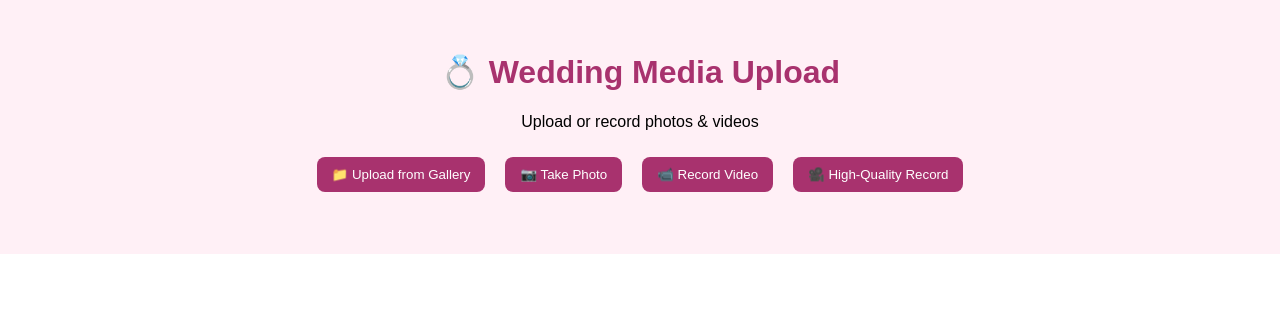
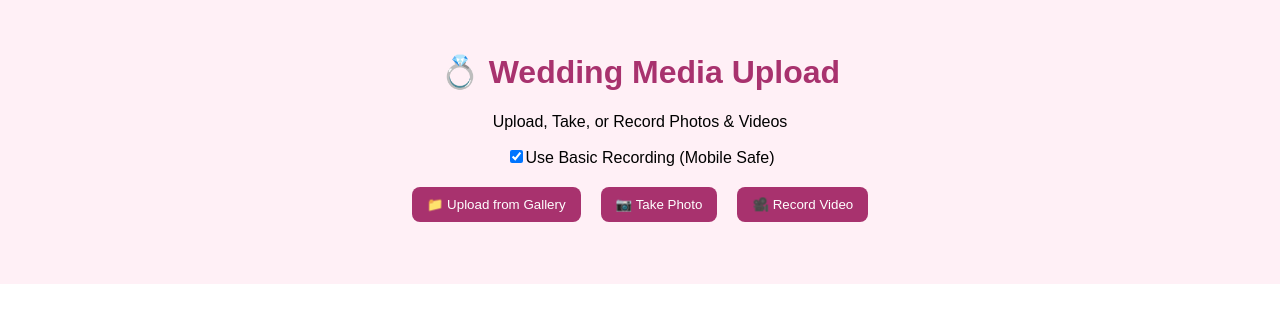
Before and after one commit to Paulaayman16/wedding-photo-app, a React (Create React App) app: page / in a window 1280 px wide. Shown: the top 322 px of the page. Built offline with nearby package versions, Linux system fonts and the light colour scheme.

Commit message:
Add fallback recording toggle

```diff
--- a/src/App.js
+++ b/src/App.js
@@ -30,6 +30,7 @@ export default function App() {
   const [recording, setRecording] = useState(false);
   const [stream, setStream] = useState(null);
   const [mediaRecorder, setMediaRecorder] = useState(null);
+  const [useBasicRecorder, setUseBasicRecorder] = useState(true);
 
   const fileInputRef = useRef(null);
   const cameraInputRef = useRef(null);
@@ -72,11 +73,7 @@ export default function App() {
   };
 
   const startRecording = async () => {
-    const stream = await navigator.mediaDevices.getUserMedia({
-      video: { width: 1280, height: 720 },
-      audio: true,
-    });
-
+    const stream = await navigator.mediaDevices.getUserMedia({ video: { width: 1280, height: 720 }, audio: true });
     videoRef.current.srcObject = stream;
     setStream(stream);
     setRecording(true);
@@ -85,7 +82,6 @@ export default function App() {
     const chunks = [];
 
     recorder.ondataavailable = (e) => chunks.push(e.data);
-
     recorder.onstop = async () => {
       const blob = new Blob(chunks, { type: "video/mp4" });
       const file = new File([blob], "recorded-video.mp4", { type: "video/mp4" });
@@ -105,11 +101,6 @@ export default function App() {
 
     recorder.start();
     setMediaRecorder(recorder);
-
-    // Auto stop after 10 seconds
-    setTimeout(() => {
-      if (recorder.state === "recording") stopRecording();
-    }, 10000);
   };
 
   const stopRecording = () => {
@@ -121,29 +112,38 @@ export default function App() {
   return (
     <div style={{ padding: "2rem", fontFamily: "sans-serif", background: "#fff0f6", textAlign: "center" }}>
       <h1 style={{ color: "#a8326e" }}>💍 Wedding Media Upload</h1>
-      <p>Upload or record photos & videos</p>
+      <p>Upload, Take, or Record Photos & Videos</p>
 
-      {/* Hidden Inputs */}
+      <label>
+        <input
+          type="checkbox"
+          checked={useBasicRecorder}
+          onChange={(e) => setUseBasicRecorder(e.target.checked)}
+        />
+        Use Basic Recording (Mobile Safe)
+      </label>
+
       <input ref={fileInputRef} type="file" accept="image/*,video/*" multiple onChange={handleFileSelect} style={{ display: "none" }} />
       <input ref={cameraInputRef} type="file" accept="image/*" capture="environment" onChange={handleFileSelect} style={{ display: "none" }} />
       <input ref={videoCaptureRef} type="file" accept="video/*" capture="environment" onChange={handleFileSelect} style={{ display: "none" }} />
 
-      {/* Action Buttons */}
       <div style={{ margin: "10px" }}>
         <button onClick={() => fileInputRef.current.click()} style={btnStyle}>📁 Upload from Gallery</button>
         <button onClick={() => cameraInputRef.current.click()} style={btnStyle}>📷 Take Photo</button>
-        <button onClick={() => videoCaptureRef.current.click()} style={btnStyle}>📹 Record Video</button>
-        {!recording ? (
-          <button onClick={startRecording} style={btnStyle}>🎥 High-Quality Record</button>
+        {useBasicRecorder ? (
+          <button onClick={() => videoCaptureRef.current.click()} style={btnStyle}>🎥 Record Video</button>
         ) : (
-          <button onClick={stopRecording} style={{ ...btnStyle, backgroundColor: "red" }}>🛑 Stop Recording</button>
+          !recording ? (
+            <button onClick={startRecording} style={btnStyle}>🎥 High-Quality Record</button>
+          ) : (
+            <button onClick={stopRecording} style={{ ...btnStyle, backgroundColor: "red" }}>🛑 Stop Recording</button>
+          )
         )}
       </div>
 
       {recording && <video ref={videoRef} autoPlay muted style={{ width: "100%", maxWidth: "400px", margin: "auto", borderRadius: "10px" }} />}
       {uploading && <p style={{ color: "orange" }}>📤 Uploading... Please wait</p>}
 
-      {/* Media Gallery */}
       <div style={{ display: "grid", gridTemplateColumns: "repeat(auto-fit, minmax(160px, 1fr))", gap: "10px", marginTop: "20px" }}>
         {media.map((item, index) => (
           <div key={index}>
@@ -152,9 +152,7 @@ export default function App() {
             ) : (
               <>
                 <video src={item.url} controls style={{ width: "100%", borderRadius: "10px" }} />
-                <a href={item.url} download style={{ display: "inline-block", marginTop: "5px", fontSize: "14px", color: "#a8326e" }}>
-                  ⬇ Download Video
-                </a>
+                <a href={item.url} download style={{ display: "inline-block", marginTop: "5px", fontSize: "14px", color: "#a8326e" }}>⬇ Download Video</a>
               </>
             )}
           </div>
```
